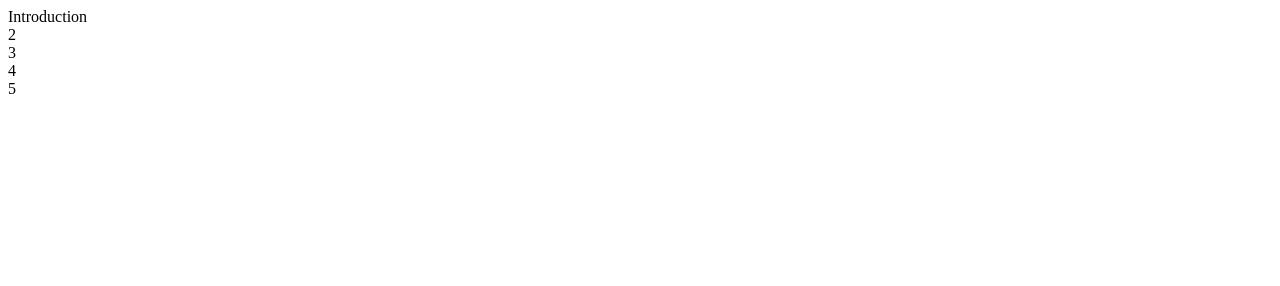
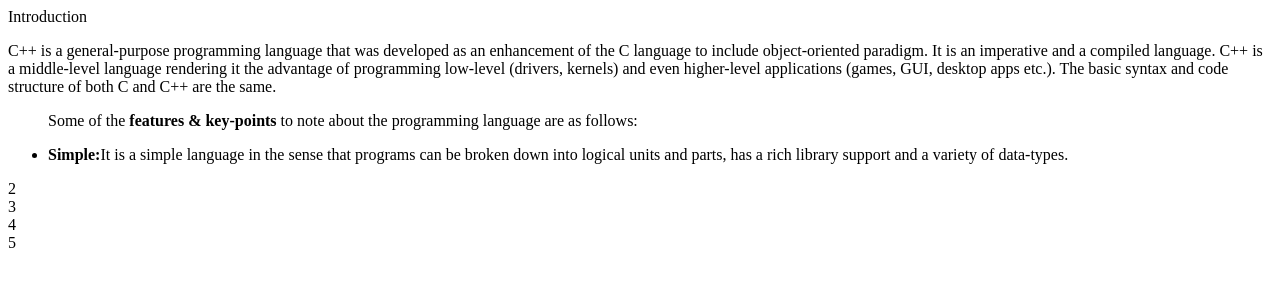
Before and after one commit to khusamayasir/Technical-Documentation-Page, a plain HTML site: page index.html in a window 1280 px wide. Drawn offline with Linux system fonts and the light colour scheme.

Commit message:
update index.html

```diff
--- a/index.html
+++ b/index.html
@@ -10,7 +10,13 @@
     <main id="main-doc">
       <section class="main-section" id="introduction">
         <header>Introduction</header>
+        <p>C++ is a general-purpose programming language that was developed as an enhancement of the C language to include object-oriented paradigm. It is an imperative and a compiled language. C++ is a middle-level language rendering it the advantage of programming low-level (drivers, kernels) and even higher-level applications (games, GUI, desktop apps etc.). The basic syntax and code structure of both C and C++ are the same. </p>
+        <ul>
+          <p>Some of the <b>features & key-points</b> to note about the programming language are as follows:</p>
+          <li><b>Simple:</b>It is a simple language in the sense that programs can be broken down into logical units and parts, has a rich library support and a variety of data-types.</li>
     </section>
+
+
       <section class="main-section">
         <header>2</header></section>
       <section class="main-section">
```
